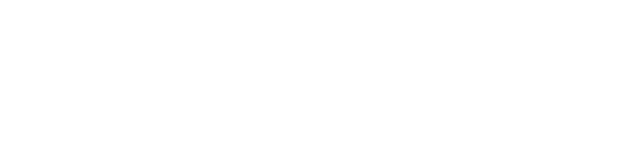
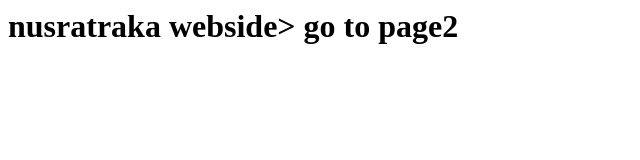
Before and after one commit to Nusratraka/Nusratraka.github.io, a plain HTML site: page index.html in a window 1280 px wide. Shown: the whole page, without its empty margins (0-640 px from the left). Drawn offline with Linux system fonts and the light colour scheme.

Commit message:
Update index.html

```diff
--- a/index.html
+++ b/index.html
@@ -2,3 +2,6 @@
 <head>
   <title>nusratraka</title>
  </head>
+  <body>
+    <h1>nusratraka webside>
+  <a herf="page2.html">go to page2</a>
```
